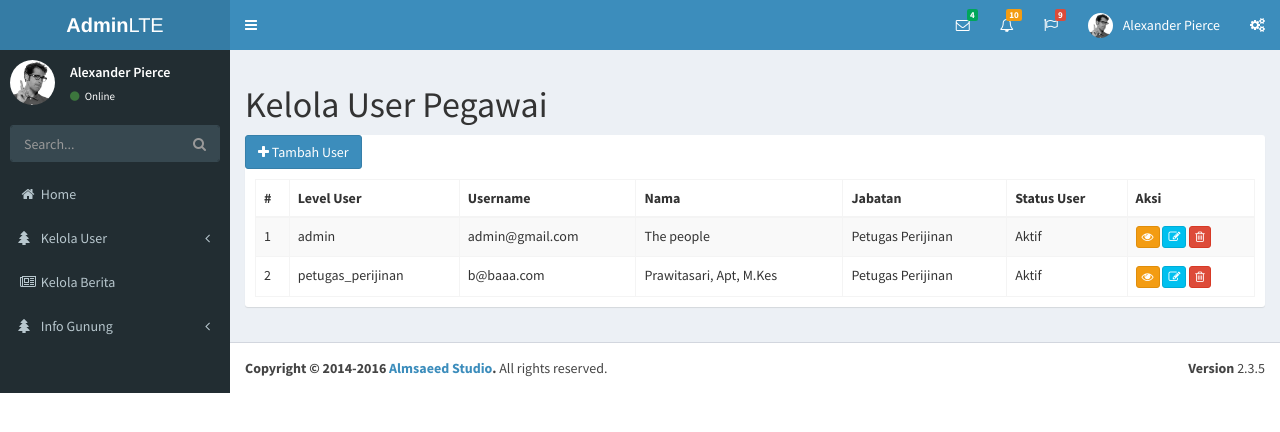
After one commit to djuned92/zikri, a CodeIgniter app: page /zikri/admin/kelola_user/pegawai in a window 1280 px wide. The commit adds this page. Shown: the top 432 px of the page. Run offline with CodeIgniter, Linux system fonts and the light colour scheme; data comes from the database, SQL or seed files in the repository; some libraries are stand-ins or nearby versions.

Commit message:
seperates kelola user pegawai & pendaki

```diff
--- /dev/null
+++ b/application/modules/admin/controllers/kelola_user/Pegawai.php
@@ -0,0 +1,87 @@
+<?php
+defined('BASEPATH') OR exit('No direct script access allowed');
+
+class Pegawai extends CI_Controller {
+
+  public function __construct()
+  {
+    parent::__construct();
+    $this->load->model('pegawai_model','pegawai');
+    $this->load->model('users_model','users');
+    $this->load->model('jabatan_model','jabatan');
+    $this->load->model('provinsi_model','provinsi');
+    $this->load->model('kota_model','kota');
+    // if ($this->session->userdata('level_user') != 'admin')
+    // {
+    //  redirect('auth/users');
+    // }
+  }
+
+  public function index()
+  {
+    $data['pegawai'] = $this->pegawai->get_all();
+    $data['jabatan'] = $this->jabatan->get_all();
+    $data['provinsi'] = $this->provinsi->get_all();
+    $data['kota'] = $this->kota->get_all();
+    $this->template->admin('kelola_user/pegawai','script', $data);
+  }
+
+  public function add()
+  {
+    $this->load->helper('security');
+
+    $data_user = array(
+      'username'    => $this->input->post('username'),
+      'level_user'  => $this->input->post('level_user'),
+      'password'    => do_hash($this->input->post('password')),
+      'status_user' => 'Aktif'
+      );
+
+    $data_pegawai = array(
+      'id_pegawai'  => $this->input->post('id_pegawai'),
+      'id_jabatan'  => $this->input->post('id_jabatan'),
+      'kota_id'   => $this->input->post('kota_id'),
+      'nama'      => $this->input->post('nama'),
+      'alamat'    => $this->input->post('alamat'),
+      'tgl_lahir'   => $this->input->post('tgl_lahir')
+      );
+    $this->users->add_user($data_user, $data_pegawai);
+    $this->session->set_flashdata('add_user','User berhasil ditambah');
+    redirect('admin/kelola_user');
+  }
+
+  public function update($id)
+  {
+    $this->load->helper('security');
+
+    $data_user = array(
+      'username'    => $this->input->post('username'),
+      'level_user'  => $this->input->post('level_user'),
+      'password'    => do_hash($this->input->post('password')),
+      'status_user' => 'Aktif'
+      );
+
+    $data_pegawai = array(
+      'id_pegawai'  => $this->input->post('id_pegawai'),
+      'id_jabatan'  => $this->input->post('id_jabatan'),
+      'kota_id'   => $this->input->post('kota_id'),
+      'nama'      => $this->input->post('nama'),
+      'alamat'    => $this->input->post('alamat'),
+      'tgl_lahir'   => $this->input->post('tgl_lahir')
+      );
+    $this->users->update_user($id, $data_user, $data_pegawai);
+    $this->session->set_flashdata('update_user','User berhasil diperbaharui');
+    redirect('admin/kelola_user/user_pegawai');
+  }
+
+  public function delete($id)
+  {
+    $this->users->delete_user($id);
+    $this->session->set_flashdata('delete_user', 'User berhasil dihapus');
+    redirect('admin/kelola_user');
+  }
+
+}
+
+/* End of file Kelola_user.php */
+/* Location: ./application/modules/admin/controllers/Kelola_user.php */
--- /dev/null
+++ b/application/modules/admin/views/kelola_user/pegawai.php
@@ -0,0 +1,64 @@
+<!-- Content Wrapper. Contains page content -->
+<div class="content-wrapper">
+
+  <!-- Main content -->
+  <section class="content">
+    <h1>Kelola User Pegawai</h1>
+
+      <div class="row">
+        <div class="col-md-12">
+          <div class="box box-solid">
+              <button class="btn btn-md btn-primary" data-toggle="modal" data-target="#addUser">
+                      <i class="fa fa-plus"></i> Tambah User
+              </button>
+              <br />
+
+              <div class="box-body">
+                <table id="example1" class="table table-bordered table-striped">
+                  <thead>
+                    <tr>
+                      <th>#</th>
+                      <th>Level User</th>
+                      <th>Username</th>
+                      <th>Nama</th>
+                      <th>Jabatan</th>
+                      <th>Status User</th>
+                      <th>Aksi</th>
+                    </tr>
+                  </thead>
+                  <tbody>
+                    <?php $i = 1; foreach($pegawai as $r): ?>
+                    <tr>
+                      <td><?=$i++?></td>
+                      <td><?=$r->level_user?></td>
+                      <td><?=$r->username?></td>
+                      <td><?=$r->nama?></td>
+                      <td><?=$r->nama_jabatan?></td>
+                      <td><?=$r->status_user?></td>
+                      <td>
+                        <button class="btn btn-xs btn-warning" data-toggle="modal" data-target="#detailPegawai<?=$r->id_pegawai?>" data-placement="bottom" title="Detail <?=$r->nama?>">
+                                       <i class="fa fa-eye"></i>
+                                    </button>
+
+                                    <button class="btn btn-xs btn-info" data-toggle="modal" data-target="#updatePegawai<?=$r->id_user?>" data-placement="bottom" title="Edit <?=$r->nama?>">
+                                       <i class="fa fa-edit"></i>
+                                    </button>
+
+                                    <button class="btn btn-xs btn-danger" data-toggle="modal" data-target="#deletePegawai<?=$r->id_user?>" data-placement="bottom" title="Hapus User <?=$r->nama?>">
+                                        <i class="fa fa-trash-o"></i>
+                                    </button>
+                      </td>
+                    </tr>
+                    <?php endforeach; ?>
+                  </tbody>
+                </table>
+              </div>
+            </div>
+        </div>
+    </div>
+
+  </section>
+</div>
+
+<!-- include file modal user pegawai -->
+<?php include "modal/user_pegawai.php"; ?>
--- a/application/views/template/admin/navbar-sidebar.php
+++ b/application/views/template/admin/navbar-sidebar.php
@@ -30,10 +30,28 @@
           <i class="fa fa-home fa-fw"></i> <span>Home</span>
         </a>
       </li>
-      <li>
+      <!-- <li>
         <a href="<?=base_url()?>admin/kelola_user">
           <i class="fa fa-users fa-fw"></i> <span>Kelola User</span>
         </a>
+      </li> -->
+      <li class="treeview">
+        <a href="#">
+            <i class="fa fa-tree"></i> <span>Kelola User</span>
+            <span class="pull-right-container">
+              <i class="fa fa-angle-left pull-right"></i>
+            </span>
+        </a>
+        <ul class="treeview-menu">
+            <li>
+              <a href="<?=base_url()?>admin/kelola_user/pegawai">
+                <i class="fa fa-circle-o fa-fw"></i>Pegawai</a>
+            </li>
+            <li>
+              <a href="<?=base_url()?>admin/kelola_user/pendaki">
+                <i class="fa fa-circle-o fa-fw"></i>Pendaki</a>
+            </li>
+          </ul>
       </li>
       <li>
         <a href="<?=base_url()?>admin/kelola_berita">
```
Also changed, not shown: application/modules/admin/controllers/kelola_user/Pendaki.php (added, +51 -0 lines), application/modules/admin/views/kelola_user/pendaki.php (added, +57 -0 lines), application/modules/admin/views/kelola_user/modal/user_pegawai.php (renamed from application/modules/admin/views/modal/kelola_user/user_pegawai.php), application/modules/admin/views/kelola_user/modal/user_pendaki.php (renamed from application/modules/admin/views/modal/kelola_user/user_pendaki.php).
